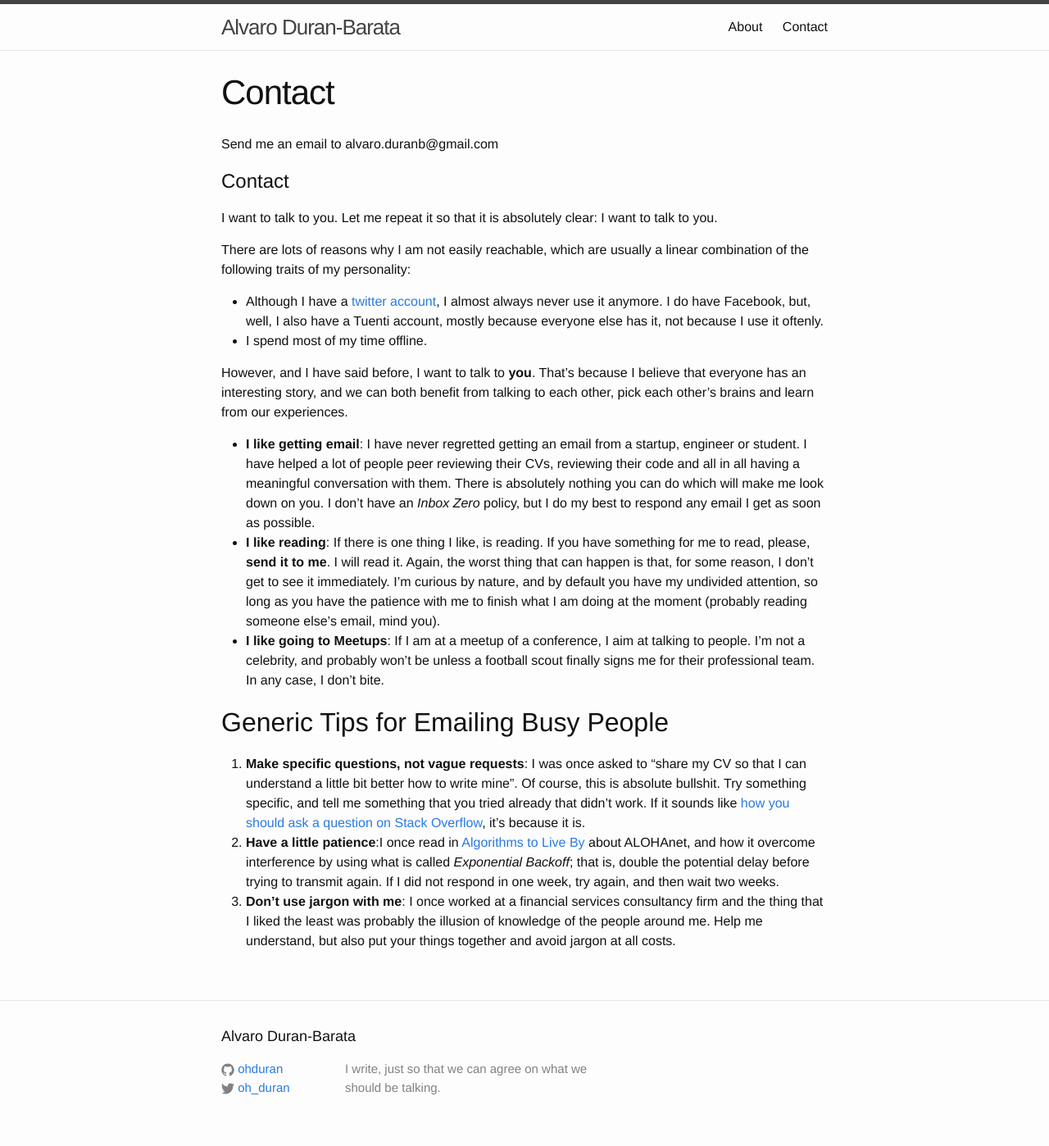
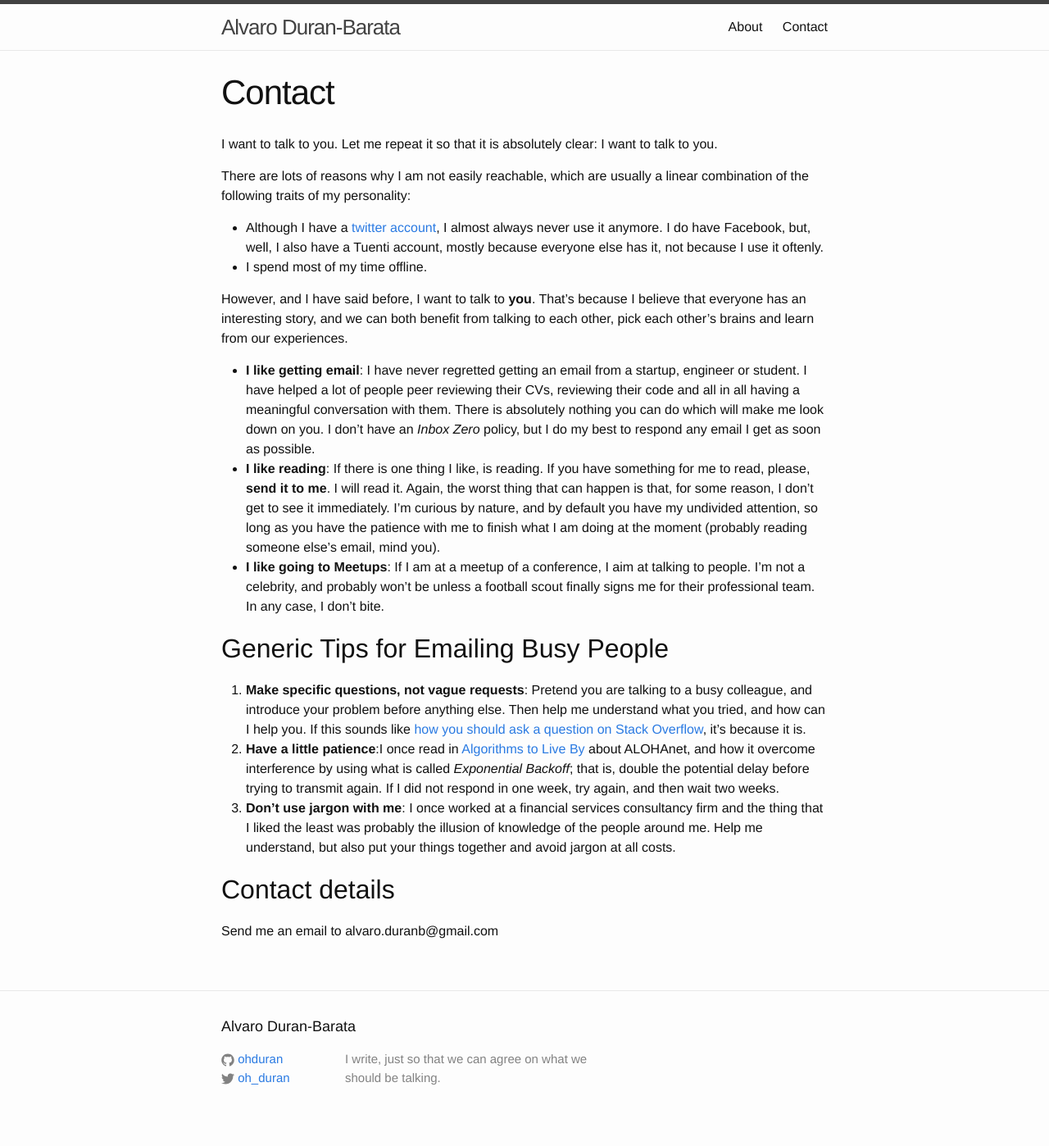
Before and after one commit to ohduran/ohduran.github.io, a Jekyll site: the page built from contact.md, in a window 1280 px wide. Shown: the whole page at 82% size. Built offline with Jekyll 4.4.1, drawn with Linux system fonts in a browser that asks for light colours.

Commit message:
Update contact

```diff
--- a/contact.md
+++ b/contact.md
@@ -3,8 +3,6 @@ layout: page
 title: Contact
 permalink: /contact
 ---
-Send me an email to alvaro.duranb@gmail.com
-# Contact
 I want to talk to you. Let me repeat it so that it is absolutely clear: I want to talk to you.
 
 There are lots of reasons why I am not easily reachable, which are usually a linear combination of the following traits of my personality:
@@ -20,6 +18,9 @@ However, and I have said before, I want to talk to __you__. That's because I bel
 
 ## Generic Tips for Emailing Busy People
 
-1. __Make specific questions, not vague requests__: I was once asked to "share my CV so that I can understand a little bit better how to write mine". Of course, this is absolute bullshit. Try something specific, and tell me something that you tried already that didn't work. If it sounds like [how you should ask a question on Stack Overflow](https://stackoverflow.com/help/how-to-ask), it's because it is.
+1. __Make specific questions, not vague requests__: Pretend you are talking to a busy colleague, and introduce your problem before anything else. Then help me understand what you tried, and how can I help you. If this sounds like [how you should ask a question on Stack Overflow](https://stackoverflow.com/help/how-to-ask), it's because it is.
 2. __Have a little patience__:I once read in [Algorithms to Live By](https://www.amazon.com/Algorithms-Live-Computer-Science-Decisions/dp/1627790365) about ALOHAnet, and how it overcome interference by using what is called _Exponential Backoff_; that is, double the potential delay before trying to transmit again. If I did not respond in one week, try again, and then wait two weeks.
 3. __Don't use jargon with me__: I once worked at a financial services consultancy firm and the thing that I liked the least was probably the illusion of knowledge of the people around me. Help me understand, but also put your things together and avoid jargon at all costs.
+
+## Contact details
+Send me an email to alvaro.duranb@gmail.com
```
